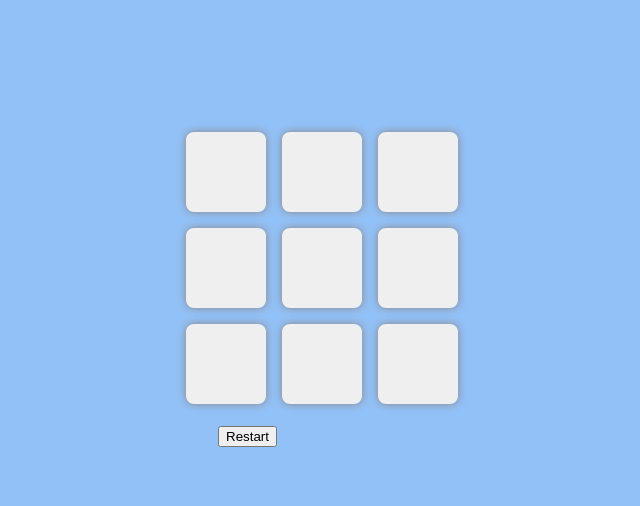
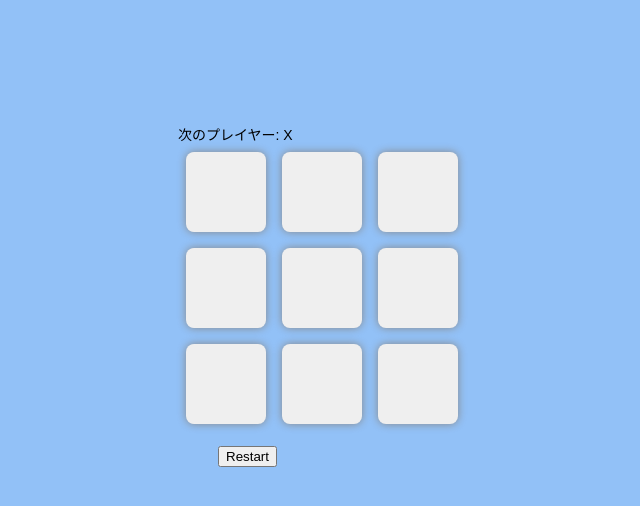
Before and after one commit to recursion-red-team/git-workshop, a React (Create React App) app in the folder game/: page / in a window 1280 px wide. Shown: the top 506 px of the page, without its empty margins (318-958 px from the left). Built offline with nearby package versions, Linux system fonts and the light colour scheme.

Commit message:
added result

```diff
--- a/game/src/components/Game.jsx
+++ b/game/src/components/Game.jsx
@@ -170,7 +170,7 @@ const Game = () => {
 
 <div className={"game " + (disabledClick ? "disabled" : "")}>
       <div className="game-board" id="board">
-
+        <div className="display">{result}</div>
         <Board
           winnerLines={winner}
           squares={current.squares}
```
